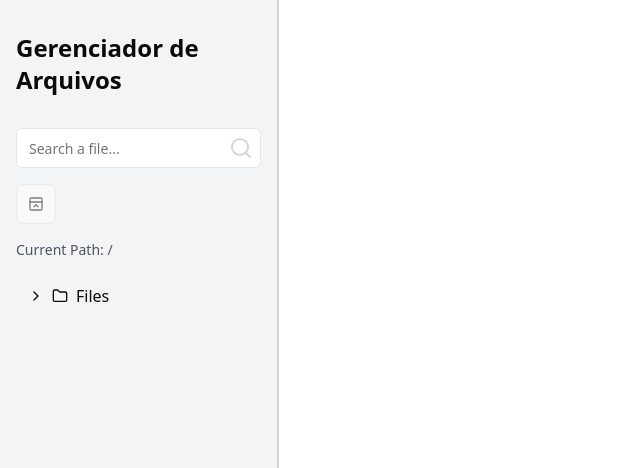
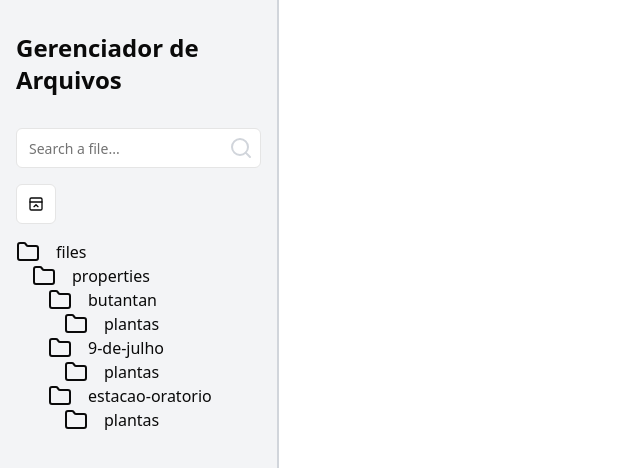
Before and after one commit to fhorray/file-manager, a React (Vite) app: page / in a window 1280 px wide. Shown: the top 468 px of the page, without its empty margins (0-640 px from the left). Built offline with nearby package versions, Linux system fonts and the light colour scheme.

Commit message:
:sparkles: add new folder tree with recursive component

```diff
--- a/src/@types/files.ts
+++ b/src/@types/files.ts
@@ -6,6 +6,12 @@ export type SelectFile = {
   parentId?: string;
   size?: string;
   lastModified?: string;
+};
+
+export type Folder = {
+  id: string;
+  name: string;
+  folders: Folder[];
 };
 
 // Tipagem do retorno do put
--- /dev/null
+++ b/src/components/folder-tree.tsx
@@ -0,0 +1,37 @@
+import { FolderIcon } from "lucide-react";
+import { Folder } from "../@types/files";
+import { useFileManager } from "../contexts/file-manager";
+
+const FolderTree = () => {
+  const { folders } = useFileManager();
+
+  return (
+    <div>
+      {folders.folders.map((folder) => (
+        <FolderRenderer key={folder.id} folder={folder} />
+      ))}
+    </div>
+  );
+};
+
+const FolderRenderer = ({ folder }: { folder: Folder }) => {
+  return (
+    <div>
+      <div className="flex items-center gap-4">
+        <FolderIcon />
+        {folder.name}
+      </div>
+
+      {/* Render subfolders recursively if they exist */}
+      {folder.folders && folder.folders.length > 0 && (
+        <div className="ml-4">
+          {folder.folders.map((subfolder) => (
+            <FolderRenderer key={subfolder.id} folder={subfolder} />
+          ))}
+        </div>
+      )}
+    </div>
+  );
+};
+
+export default FolderTree;
--- a/src/components/sidebar.tsx
+++ b/src/components/sidebar.tsx
@@ -1,77 +1,13 @@
-import React, { useState } from "react";
-import {
-  FolderIcon,
-  SearchIcon,
-  ChevronRight,
-  ChevronDown,
-  PanelTopCloseIcon,
-} from "lucide-react";
+import { SearchIcon, PanelTopCloseIcon } from "lucide-react";
 import { Input } from "./ui/input";
-import { useFileManager } from "../contexts/file-manager";
-import { cn } from "../lib/utils";
-import type { SelectFile } from "../@types/files";
+
 import { Button } from "./ui/button";
+import FolderTree from "./folder-tree";
 
 const Sidebar = () => {
-  const { path, setPath, folders, setCurrentFolder } = useFileManager();
-  const [expandedFolders, setExpandedFolders] = useState<Set<string>>(
-    new Set()
-  );
-
   const filterFiles = (value: string) => {
     console.log(value);
     // Implement file filtering logic here
-  };
-
-  const toggleFolder = (folderId: string) => {
-    setExpandedFolders((prev) => {
-      const newSet = new Set(prev);
-      if (newSet.has(folderId)) {
-        newSet.delete(folderId);
-      } else {
-        newSet.add(folderId);
-      }
-      return newSet;
-    });
-  };
-
-  const handleCloseAll = () => {
-    setExpandedFolders(new Set());
-  };
-
-  const renderFolder = (folder: SelectFile, depth = 0) => {
-    const isExpanded = expandedFolders.has(folder.id);
-    const hasChildren = folders.some((f) => f?.parentId === folder.id);
-
-    return (
-      <div key={folder.id} className="flex flex-col">
-        <div
-          className={cn(
-            "flex items-center gap-2 py-2 px-3 rounded-md cursor-pointer hover:bg-gray-200 transition-all",
-            folder.path === path && "bg-gray-300 hover:bg-gray-400",
-            depth > 0 && `ml-4`
-          )}
-          onClick={() => {
-            setPath(folder.path ?? "/");
-            setCurrentFolder(folder);
-            if (hasChildren) toggleFolder(folder.id);
-          }}
-        >
-          {hasChildren &&
-            React.createElement(isExpanded ? ChevronDown : ChevronRight, {
-              size: 16,
-            })}
-          <FolderIcon size={16} />
-          <span>
-            {folder.name.charAt(0).toUpperCase() + folder.name.slice(1)}
-          </span>
-        </div>
-        {isExpanded &&
-          folders
-            .filter((f) => f?.parentId === folder.id)
-            .map((childFolder) => renderFolder(childFolder!, depth + 1))}
-      </div>
-    );
   };
 
   return (
@@ -87,21 +23,13 @@ const Sidebar = () => {
       </div>
       {/* OPTIONS */}
       <div>
-        <Button
-          size={"icon"}
-          variant={"outline"}
-          onClick={handleCloseAll}
-          disabled={expandedFolders.size <= 0}
-        >
+        <Button size={"icon"} variant={"outline"}>
           <PanelTopCloseIcon />
         </Button>
       </div>
-      <div className="text-sm text-gray-600">Current Path: {path}</div>
-      <div className="flex flex-col gap-2">
-        {folders
-          .filter((folder) => !folder?.parentId)
-          .map((folder) => renderFolder(folder as SelectFile))}
-      </div>
+
+      {/* FOLDER TREE */}
+      <FolderTree />
     </aside>
   );
 };
--- a/src/contexts/file-manager.tsx
+++ b/src/contexts/file-manager.tsx
@@ -1,5 +1,5 @@
 import React, { createContext, useContext, useState } from "react";
-import { SelectFile } from "../@types/files";
+import { Folder, SelectFile } from "../@types/files";
 import { r2ListResponse } from "../../data";
 
 type FileManagerContextProps = {
@@ -9,7 +9,7 @@ type FileManagerContextProps = {
   setCurrentFolder: React.Dispatch<
     React.SetStateAction<SelectFile | undefined>
   >;
-  folders: (SelectFile | undefined)[];
+  folders: Folder;
   files: SelectFile[] | null;
   activePreview: boolean;
   setActivePreview: React.Dispatch<React.SetStateAction<boolean>>;
@@ -40,9 +40,7 @@ const FileManagerProvider = ({ children }: { children: React.ReactNode }) => {
     return !file.isDir;
   });
 
-  const folders = organized.filter((file) => {
-    return file.isDir;
-  });
+  const folders = buildFolderStructure(files);
 
   return (
     <FileManagerContext.Provider
@@ -118,5 +116,32 @@ const organizeFiles = (
   return files;
 };
 
+const buildFolderStructure = (files: SelectFile[]): Folder => {
+  const root: Folder = { id: "root", name: "Root", folders: [] };
+
+  files.forEach((file) => {
+    const pathParts = file.path.split("/").filter(Boolean); // Divide e remove strings vazias
+    let currentFolder = root;
+
+    for (let i = 0; i < pathParts.length; i++) {
+      const part = pathParts[i];
+      const isFile = part.includes("."); // Arquivo termina com extensão
+
+      if (isFile) break; // Se for um arquivo, ignoramos a criação de pastas
+
+      let existingFolder = currentFolder.folders.find((f) => f.name === part);
+
+      if (!existingFolder) {
+        existingFolder = { id: file.id, name: part, folders: [] };
+        currentFolder.folders.push(existingFolder);
+      }
+
+      currentFolder = existingFolder;
+    }
+  });
+
+  return root;
+};
+
 // eslint-disable-next-line react-refresh/only-export-components
 export { useContext, useFileManager, FileManagerContext, FileManagerProvider };
```
